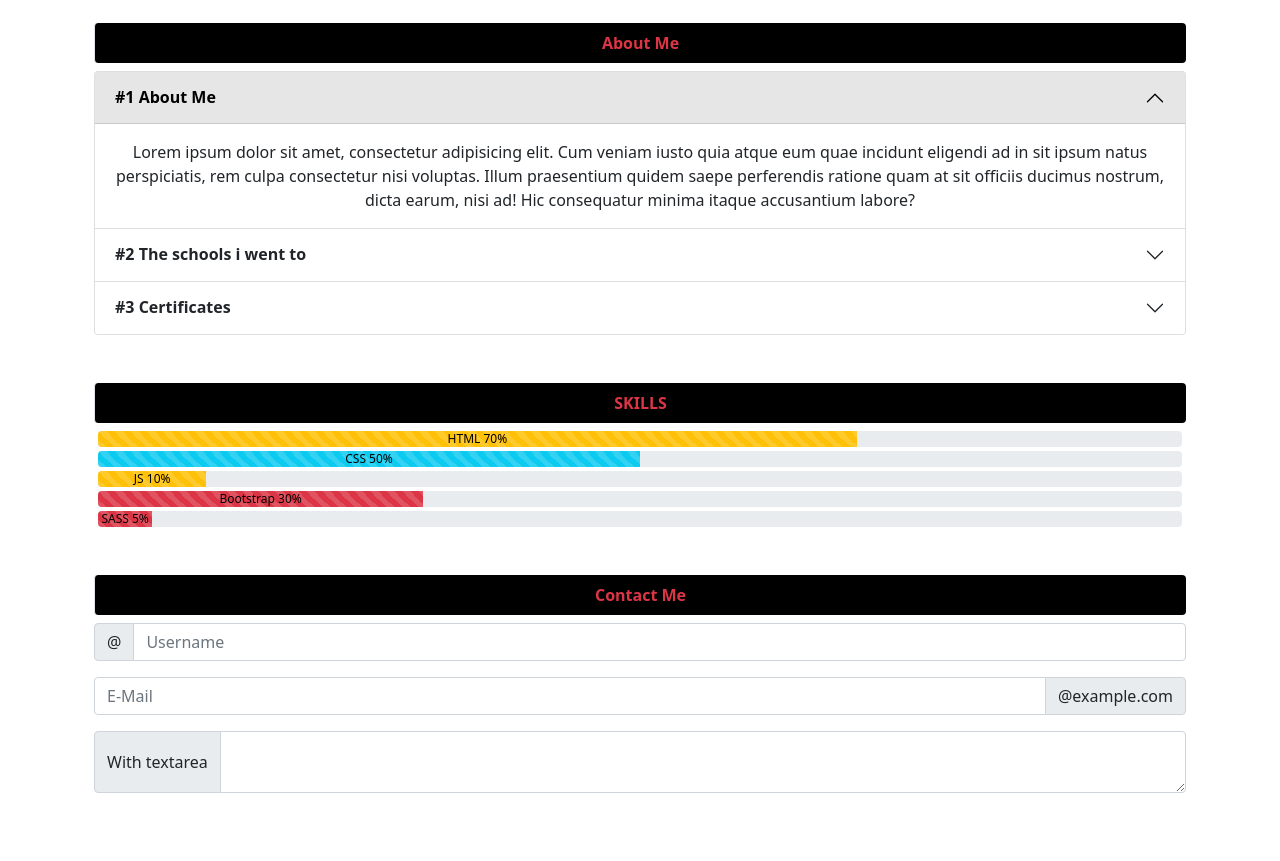
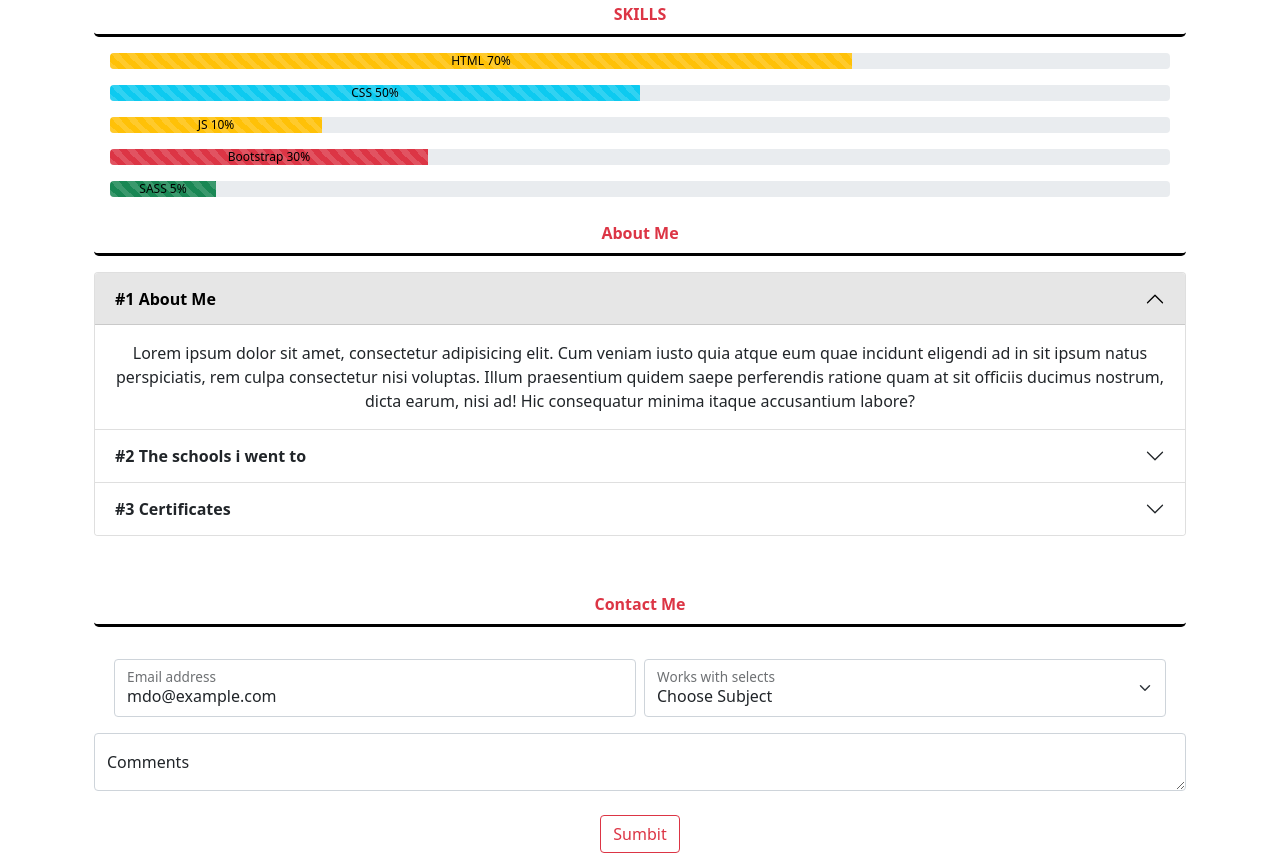
Before and after one commit to SeymenKok/SeymenKok.github.io, a plain HTML site: page index.html in a window 1280 px wide. Shown: the part 1261-2122 px from the top of the page. Drawn offline with nearby package versions, Linux system fonts and the light colour scheme.

Commit message:
Düzeltme

```diff
--- a/index.html
+++ b/index.html
@@ -19,10 +19,10 @@
           <a class="nav-link text-light" href="index.html">Home</a>
         </li>
         <li class="nav-item">
-          <a class="nav-link text-light" href="#aboutMe">About Me</a>
+          <a class="nav-link text-light" href="#skills">Skills</a>
         </li>
         <li class="nav-item">
-          <a class="nav-link text-light" href="#skills">Skills</a>
+          <a class="nav-link text-light" href="#aboutMe">About Me</a>
         </li>
         <li class="nav-item">
           <a class="nav-link text-light" href="#contactme">Contact Me</a>
@@ -34,32 +34,32 @@
 
     <div class="fixed-top mx-3 mt-3">
       <a href="#top">
-        <i class="fa-solid fa-circle-up text-secondary"></i>
+        <!-- <i class="fa-solid fa-circle-up text-secondary"></i> -->
+        <img class="" src="img/icon/up arrow.png" alt="">
       </a>
     </div>
 </div>
 <!-- banner -->
-<!-- <div class="banner p-2">
-    <div id="carouselExampleIndicators" class="carousel slide" data-bs-ride="carousel">
-        <div class="carousel-indicators mb-5 text-center">
-                <a href="#project"><img src="img/icon/double-down-arrow.png" alt=""></a>
-                <div class="carousel-caption d-none d-md-block mb-2 text-center">
-                    <h5 class="text-secondary">Seymen Kök</h5>
-                    <p>Web Designer</p>
-                  </div>
-          </div>
-        <div class="carousel-inner">
-          <div class="carousel-item active">
-            <img src="img/banner-bg.png" class="d-block w-20 " alt="...">
-          </div>
-</div> -->
-<div>
+<div class="row">
+ <div class="col-7">
   <img src="img/banner-bg.png" class="img-fluid" alt="...">
   <div class="carousel-indicators mb-5 text-center">
     <a href="#project"><img src="img/icon/double-down-arrow.png" alt=""></a>
-    <div class="carousel-caption d-none d-md-block mb-2 text-center">
+    <!-- <div class="carousel-caption d-none d-md-block mb-2 text-center">
         <h5 class="text-secondary"><strong>Seymen Kök</strong></h5>
         <p>Web Designer</p>
+      </div> -->
+  </div>
+ </div>
+ <div class="col-5 align-self-center ">
+   <h4 class="text-white container">Hi, My name is</h5>
+  <p class="container text-white-50">
+    <span class="text-secondary"><strong>Seymen</strong></span>   <br>
+    Lorem ipsum dolor sit amet consectetur adipisicing elit. Amet architecto, eum ex, tenetur omnis culpa maiores asperiores sint perferendis, exercitationem veritatis odit fugit! At numquam quaerat, ducimus nihil, adipisci aperiam ipsa dignissimos.
+  </p>
+  <div class="container">
+    <button type="button" class="btn btn-outline-danger px-5">More...</button>
+  </div>
  </div>
 </div>
 </header>
@@ -68,7 +68,7 @@
     <!-- Project -->
     <div class="container text-center ">
       <div>
-      <span id="project" class="d-block p-2 bg-primary text-white border-start rounded"><strong class="text-secondary">Project</strong></span>
+      <span id="project" class="d-block p-2 mb-3 border-bottom border-3 border-primary  rounded-3"><strong class="text-secondary">Project</strong></span>
       </div>
        <div class="row row-cols-1 row-cols-md-3 g-4">
         <div class="col">
@@ -109,10 +109,31 @@
         </div>
       </div>
     </div>
-    <!-- About Me -->
+    <!-- Skills -->
     <div class="container text-center mt-5">
       <div class="mb-2">
-          <span id="aboutMe" class="d-block p-2 bg-primary text-white border-start rounded"><strong class="text-secondary">About Me</strong></span>
+        <span id="skills" class="d-block p-2 border-bottom border-3 border-primary  rounded-3"><strong class="text-secondary">SKILLS</strong></span>
+        </div>
+        <div class="progress m-3">
+            <div class="progress-bar bg-warning text-primary progress-bar-striped progress-bar-animated " role="progressbar" style="width: 70%" aria-valuenow="25" aria-valuemin="0" aria-valuemax="100">HTML 70%</div>
+          </div>
+          <div class="progress m-3">
+            <div class="progress-bar bg-info text-primary progress-bar-striped progress-bar-animated" role="progressbar" style="width: 50%" aria-valuenow="50" aria-valuemin="0" aria-valuemax="100">CSS 50%</div>
+          </div>
+          <div class="progress m-3">
+            <div class="progress-bar bg-warning text-primary progress-bar-striped progress-bar-animated" role="progressbar" style="width: 20%" aria-valuenow="75" aria-valuemin="0" aria-valuemax="100">JS 10%</div>
+          </div>
+          <div class="progress m-3">
+            <div class="progress-bar bg-secondary text-primary progress-bar-striped progress-bar-animated" role="progressbar" style="width: 30%" aria-valuenow="100" aria-valuemin="0" aria-valuemax="100">Bootstrap 30%</div>
+          </div>
+          <div class="progress m-3">
+            <div class="progress-bar bg-success text-primary progress-bar-striped progress-bar-animated" role="progressbar" style="width: 10%" aria-valuenow="100" aria-valuemin="0" aria-valuemax="100">SASS 5%</div>
+          </div>
+    </div>
+    <!-- About Me -->
+    <div class="container text-center mt-3">
+      <div class="mb-2">
+        <span id="aboutMe" class="d-block mb-3 p-2 border-bottom border-3 border-primary  rounded-3"><strong class="text-secondary">About Me</strong></span>
         </div>
         <div class="accordion" id="accordionExample">
           <div class="accordion-item">
@@ -153,62 +174,50 @@
           </div>
         </div>
     </div>
-    <!-- Skills -->
-    <div class="container text-center mt-5">
-      <div class="mb-2">
-        <span id="skills" class="d-block p-2 bg-primary text-white border-start rounded"><strong class="text-secondary">SKILLS</strong></span>
-        </div>
-        <div class="progress m-1">
-            <div class="progress-bar bg-warning text-primary progress-bar-striped progress-bar-animated " role="progressbar" style="width: 70%" aria-valuenow="25" aria-valuemin="0" aria-valuemax="100">HTML 70%</div>
-          </div>
-          <div class="progress m-1">
-            <div class="progress-bar bg-info text-primary progress-bar-striped progress-bar-animated" role="progressbar" style="width: 50%" aria-valuenow="50" aria-valuemin="0" aria-valuemax="100">CSS 50%</div>
-          </div>
-          <div class="progress m-1">
-            <div class="progress-bar bg-warning text-primary progress-bar-striped progress-bar-animated" role="progressbar" style="width: 10%" aria-valuenow="75" aria-valuemin="0" aria-valuemax="100">JS 10%</div>
-          </div>
-          <div class="progress m-1">
-            <div class="progress-bar bg-secondary text-primary progress-bar-striped progress-bar-animated" role="progressbar" style="width: 30%" aria-valuenow="100" aria-valuemin="0" aria-valuemax="100">Bootstrap 30%</div>
-          </div>
-          <div class="progress m-1">
-            <div class="progress-bar bg-danger text-primary progress-bar-striped progress-bar-animated" role="progressbar" style="width: 5%" aria-valuenow="100" aria-valuemin="0" aria-valuemax="100">SASS 5%</div>
-          </div>
-    </div>
     <!-- Contact Me -->
              <div class="container mt-5 ">
               <div class="mb-2">
-                <span id="contactme" class="d-block p-2 bg-primary text-white border-start rounded text-center"><strong class="text-secondary">Contact Me</strong></span>
+                <span id="contactme" class="d-block p-2 mb-4  border-bottom border-3 border-primary  rounded-3 text-center"><strong class="text-secondary">Contact Me</strong></span>
                 </div>
-              <div class="input-group mb-3">
-                <span class="input-group-text" id="basic-addon1">@</span>
-                <input type="text" class="form-control" placeholder="Username" aria-label="Username" aria-describedby="basic-addon1">
+                <div class="row g-2 m-3">
+                  <div class="col-md">
+                    <div class="form-floating">
+                      <input type="email" class="form-control" id="floatingInputGrid" placeholder="name@example.com" value="mdo@example.com">
+                      <label for="floatingInputGrid">Email address</label>
+                    </div>
+                  </div>
+                  <div class="col-md">
+                    <div class="form-floating">
+                      <select class="form-select" id="floatingSelectGrid" aria-label="Floating label select example">
+                        <option selected>Choose Subject</option>
+                        <option value="1">
+                          Error Reporting
+                        </option>
+                        <option value="2">
+                          suggestion
+                        </option>
+                        <option value="3">
+                          Business offer
+                        </option>
+                      </select>
+                      <label for="floatingSelectGrid">Works with selects</label>
+                    </div>
+                  </div>
+                </div>
+              <!--  -->
+              <div class="form-floating">
+                <textarea class="form-control" placeholder="Leave a comment here" id="floatingTextarea"></textarea>
+                <label for="floatingTextarea">Comments</label>
               </div>
 
-              <div class="input-group mb-3">
-                <input type="text" class="form-control" placeholder="E-Mail" aria-label="Recipient's username" aria-describedby="basic-addon2">
-                <span class="input-group-text" id="basic-addon2">@example.com</span>
+              <div class="text-center mt-4">
+                <button type="button" class="btn btn-outline-danger">Sumbit</button>
               </div>
-              <div class="input-group">
-                <span class="input-group-text">With textarea</span>
-                <textarea class="form-control" aria-label="With textarea"></textarea>
-              </div>
-             <!-- Social -->
-             <div class="d-flex container justify-content-center mt-5">
-                <div class="p-2">
-                </div>
-                <div class="p-2">
 
-                </div>
-                <div class="p-2">
-
-                </div>
-                <div class="p-2">
-
-                </div>
               </div>
 </main>
 <!-- Footer -->
-<footer class="bg-primary mt-3 ">
+<footer class="bg-primary ">
     <div class="d-flex m-5 p-5 justify-content-between">
         <ul class="list-group   list-group-flush">
             <li class="list-group-item bg-primary text-secondary"><strong>Social</strong></li>
--- a/scss/style.scss
+++ b/scss/style.scss
@@ -8,4 +8,5 @@ $secondary: $color2;
 //
 
 
+
 @import "../bootstrap/scss/bootstrap.scss";
```
Also changed, not shown: img/icon/down arrow.png (renamed from img/icon/double-down-arrow.png), img/icon/up arrow.png (added). Lines whose indentation alone changed are shown as unchanged.
